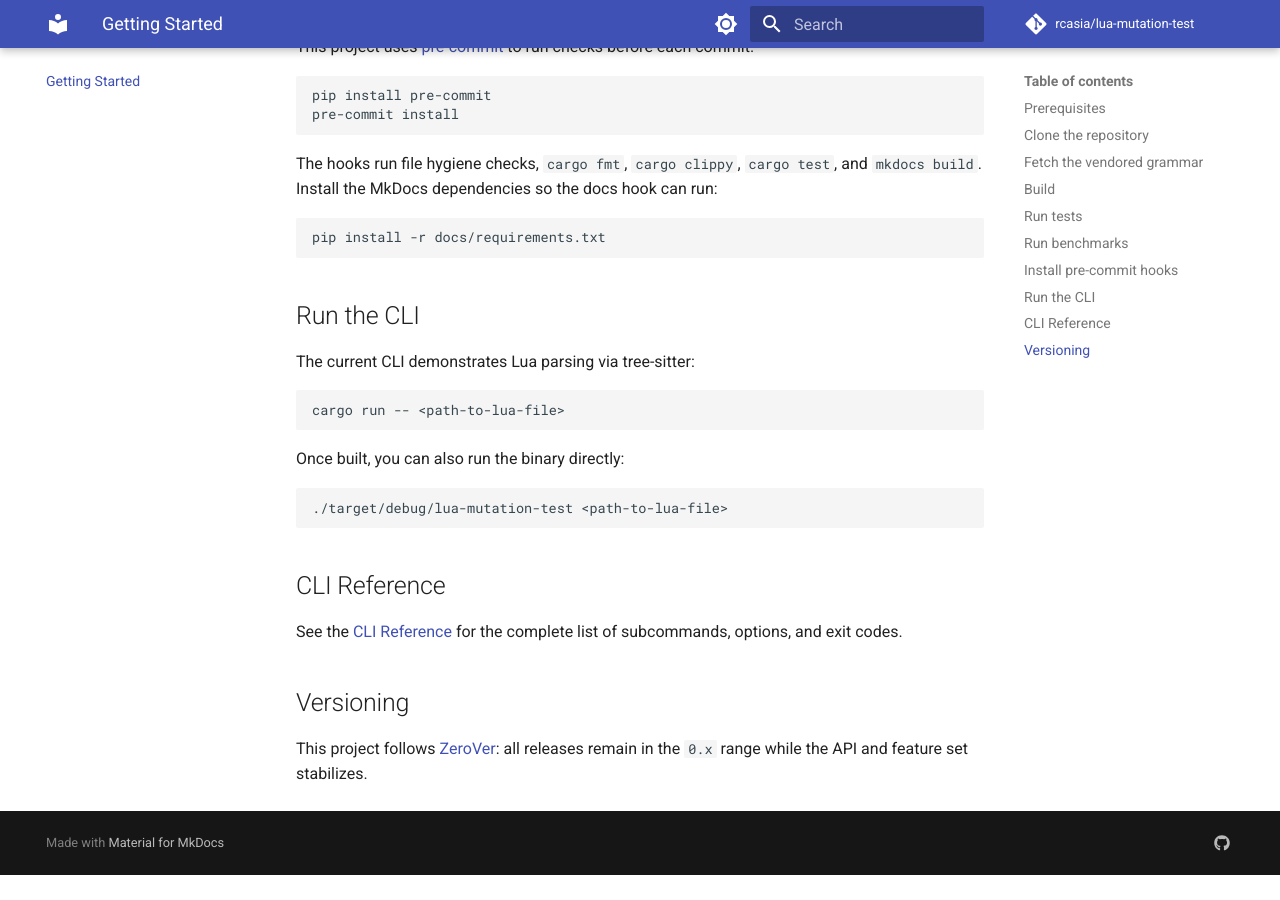
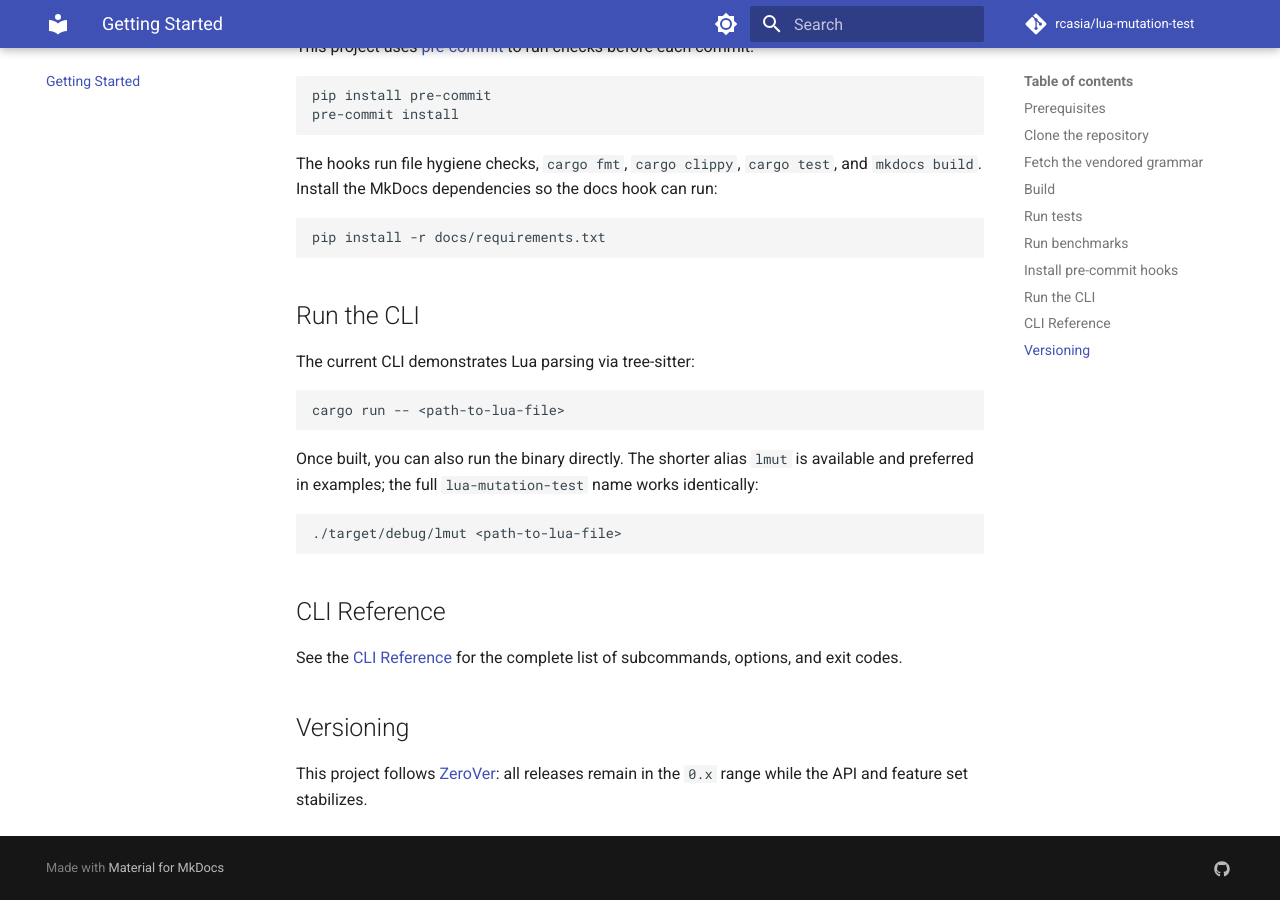
Before and after one commit to rcasia/lua-mutation-test, an MkDocs documentation site: the page built from docs/getting-started.md, in a window 1280 px wide and 900 px high, scrolled down 1245 px. Built offline with MkDocs 1.6.1 and Material for MkDocs 9.7.7, drawn with Linux system fonts in a browser that asks for light colours; comment, search, counter and statistics services are not loaded; before the commit the page ends 2120 px from its top, so only the background shows below that.

Commit message:
feat: add lmut binary alias and update docs

````diff
--- a/Cargo.toml
+++ b/Cargo.toml
@@ -31,6 +31,10 @@ criterion = "0.5"
 name = "lua-mutation-test"
 path = "src/main.rs"
 
+[[bin]]
+name = "lmut"
+path = "src/main.rs"
+
 [[bench]]
 name = "mutation_benchmark"
 harness = false
--- a/docs/getting-started.md
+++ b/docs/getting-started.md
@@ -69,10 +69,10 @@ The current CLI demonstrates Lua parsing via tree-sitter:
 cargo run -- <path-to-lua-file>
 ```
 
-Once built, you can also run the binary directly:
+Once built, you can also run the binary directly. The shorter alias `lmut` is available and preferred in examples; the full `lua-mutation-test` name works identically:
 
 ```bash
-./target/debug/lua-mutation-test <path-to-lua-file>
+./target/debug/lmut <path-to-lua-file>
 ```
 
 ## CLI Reference
````
Also changed, not shown: README.md (+6 -6 lines), docs/cli-reference.md (+9 -9 lines), 2 other files.
